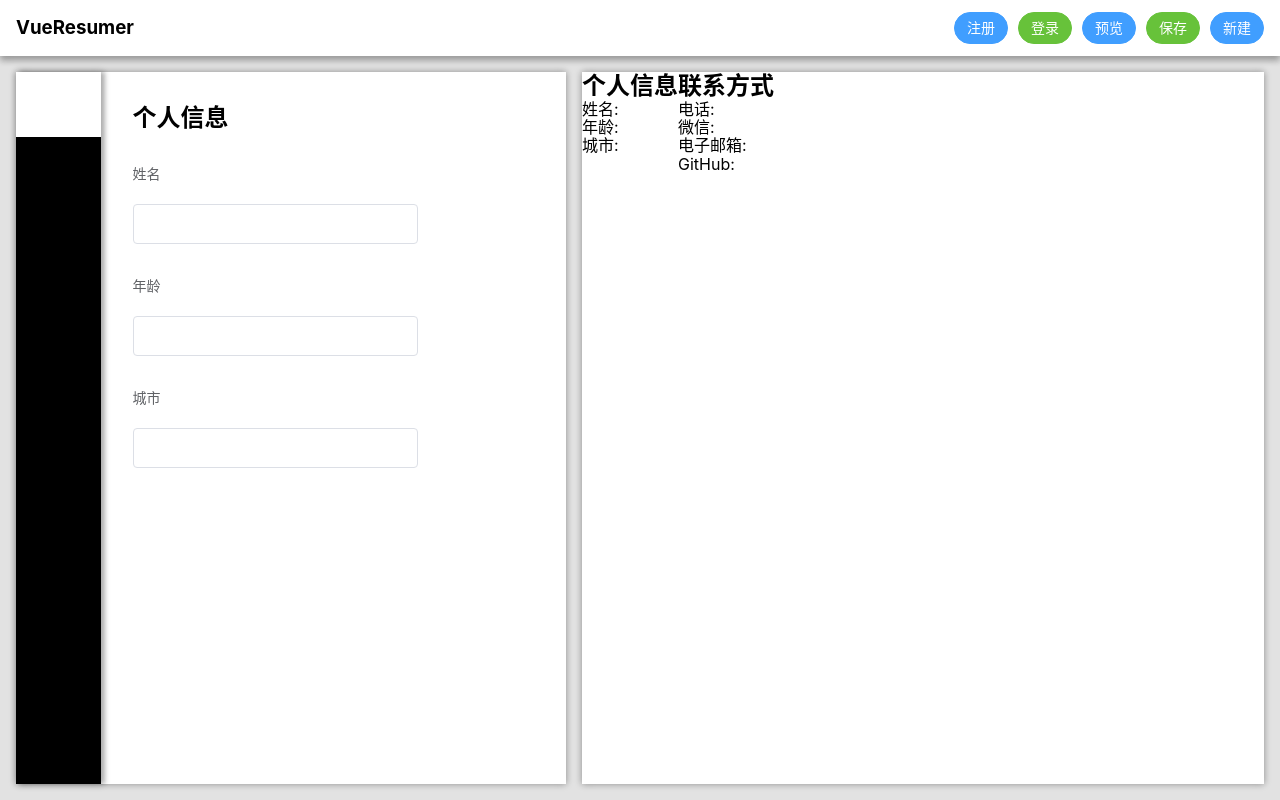
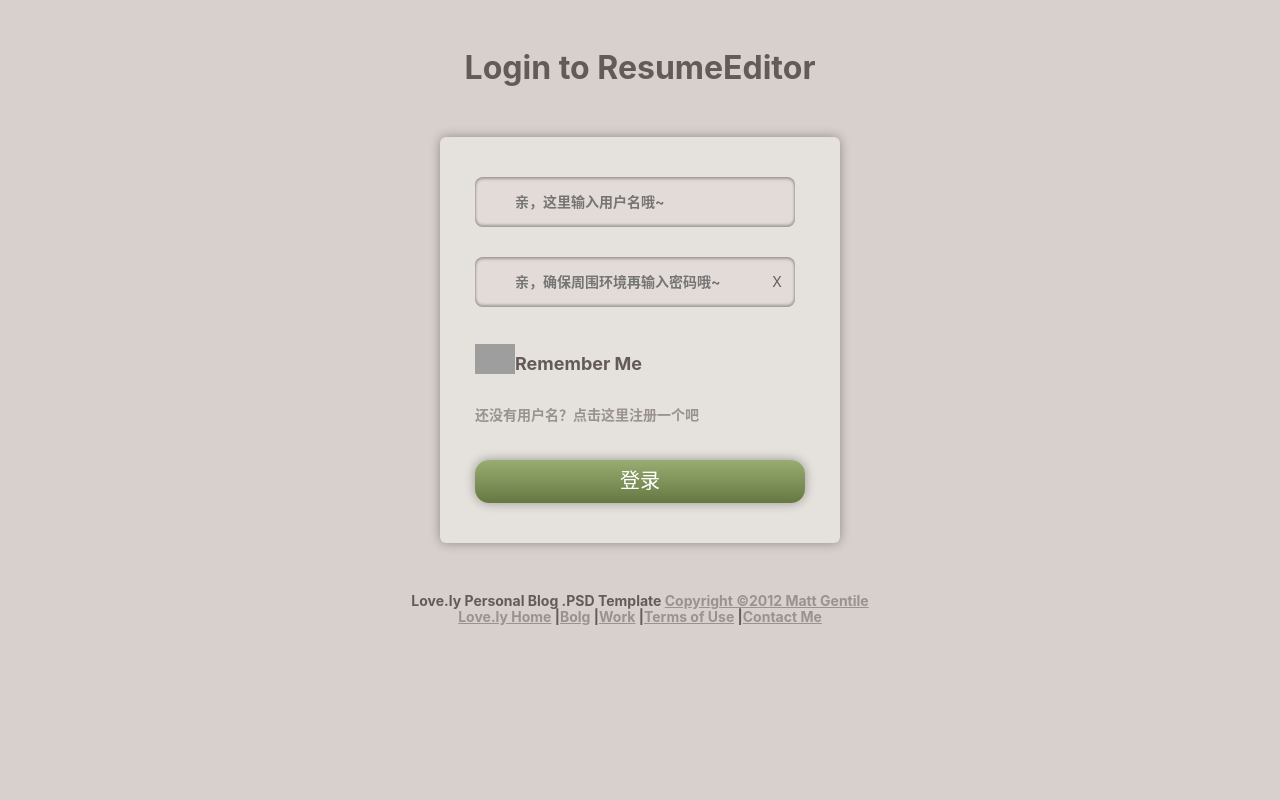
Before and after one commit to xuxin333666/ResumeEditor, a Vue app: page / in a window 1280 px wide. Built offline with nearby package versions, Linux system fonts and the light colour scheme; grey boxes are pictures that could not be loaded.

Commit message:
增加登录框html

```diff
--- a/index.html
+++ b/index.html
@@ -3,7 +3,7 @@
   <head>
     <meta charset="utf-8">
     <meta name="viewport" content="width=device-width,initial-scale=1.0">
-    <script src="//at.alicdn.com/t/font_617534_z2laa0sp35ak0529.js"></script>
+    <script src="//at.alicdn.com/t/font_617534_8sl8z3vw9afw29.js"></script>
     <title>resume</title>
   </head>
   <body>
--- a/src/App.vue
+++ b/src/App.vue
@@ -1,6 +1,7 @@
 <template>
-  <div :class="{hidden:hiddenStatus}" id="app">
-    <Topbar v-on:preview="preview" v-on:saveData="saveData" v-on:buildNew="buildNew()" class="topbar"/>
+  <div :class="{hidden:hiddenStatus,login:loginStatus}" id="app">
+    <Dialog v-on:login="loginStatus = true" class="dialog" :class="{hidden:loginStatus}"/>
+    <Topbar v-on:quitLogin="loginStatus = false" v-on:preview="hiddenStatus = true" v-on:saveData="saveData" v-on:buildNew="buildNew" class="topbar"/>
     <main>
       <Editor :resume="resume" class="editor"/>
       <Preview :resume="resume" class="preview"/>
@@ -8,8 +9,8 @@
     </main>
   </div>
 </template>
-
 <script>
+import Dialog from './components/Dialog'
 import Topbar from './components/Topbar'
 import Editor from './components/Editor'
 import Preview from './components/Preview'
@@ -18,7 +19,8 @@
   components: {
     Topbar,
     Editor,
-    Preview
+    Preview,
+    Dialog
   },
   created(){
       var myResume = {
@@ -57,14 +59,12 @@
   },
   data(){
     return {
+      loginStatus: false,
       hiddenStatus: false,
       resume: null
     }
   },
   methods: {
-    preview(){
-      this.hiddenStatus = true;
-    },
     saveData(){
       window.localStorage.setItem('myResume',JSON.stringify(this.resume));
     },
@@ -107,13 +107,12 @@
   }
 }
 </script>
-
 <style lang=scss>
 body,html,#app {
   height: 100%;
 }
 body {
-  #app.hidden {
+  #app.login.hidden {
     >.topbar,>main>.editor {
       display: none;
     }
@@ -130,7 +129,16 @@
       }
     }
   }
+  #app.login {
+    >.topbar,>main {
+      display: flex;
+    }
+  }
+  .dialog.hidden {
+    display: none;
+  }
   .topbar {
+    display: none;
     position: relative;
     z-index: 1;
     width: 100%;
@@ -138,10 +146,10 @@
     box-shadow: 0 5px 6px rgba(0, 0, 0, 0.2),0 2px 8px rgba(0, 0, 0, 0.2)
   }
   main {
-    display: flex;
+    display: none;
     height: 93%;
     padding: 16px;
-    background: #e2e2e2;
+    background: #e3dbd8;
     >.editor,.preview {
       display: flex;
       background: white;
--- a/src/assets/reset.css
+++ b/src/assets/reset.css
@@ -4,6 +4,7 @@
     list-style-type: none;
     text-decoration: none;
     box-sizing: border-box;
+    transition: all 0.3s;
 }
 *:after,*:before {
     box-sizing: border-box;
--- /dev/null
+++ b/src/components/Dialog.vue
@@ -0,0 +1,182 @@
+<template>
+    <div class="dialog">
+        <h1  class="header wrapper">Login to ResumeEditor</h1>
+        <div class="logo"></div>
+        <div class="login content wrapper">
+            <form @submit.prevent action="" method="post" >
+                <div class="username bt-input">
+                    <svg class="icon" aria-hidden="true">
+                        <use :xlink:href="`#icon-user`"></use>
+                    </svg>
+                    <input v-on:input="loginData.usernameStatus = true" v-model="loginData.username" type="text" id="username" class="username" name="username" placeholder="亲，这里输入用户名哦~">
+                    <span v-if="loginData.usernameStatus && loginData.username" @click="loginData.username = ''" class="empty">X</span>
+                </div>
+                <div class="password bt-input">
+                    <svg class="icon" aria-hidden="true">
+                        <use :xlink:href="`#icon-password`"></use>
+                    </svg>
+                    <input type="password" id="password" class="password" name="password" placeholder="亲，确保周围环境再输入密码哦~">
+                    <span class="empty">X</span>
+                </div>
+                <div class="orther">
+                    <input type="checkbox" id="rememberme" class="rememberme" name="rememberme" value="rememberme">
+                    <label for="rememberme" class="rememberme">Remember Me</label><br>
+                    <span class="linkSignIn">还没有用户名？点击这里注册一个吧</span>
+                </div>
+                <input type="submit" value="登录" @submit.prevent @click="login" class="submit">
+            </form>
+        </div>
+        <div class="signIn"></div>
+        <footer class="wrapper">
+            <p class="statement">Love.ly Personal Blog .PSD Template
+                <a href="https://baidu.com" class="copyright footerlink">Copyright ©2012 Matt Gentile</a><br>
+                <a href="" class="ad footerlink">Love.ly Home</a><span> |</span>
+                <a href="" class="ad footerlink">Bolg</a><span> |</span>
+                <a href="" class="ad footerlink">Work</a><span> |</span>
+                <a href="" class="ad footerlink">Terms of Use</a><span> |</span>
+                <a href="" class="ad footerlink">Contact Me</a>
+            </p>
+        </footer>
+    </div>
+</template>
+<script>
+export default {
+    data(){
+        return {
+            loginData: {
+                usernameStatus: false,
+                username: '',
+                password: ''
+            }
+        }
+    },
+    methods: {
+        login(){
+            this.$emit('login')
+        }
+    }
+}
+</script>
+<style lang=scss>
+.dialog {
+    height: 100%;
+    padding: .1px;
+    background: #d8d0cd;
+    .wrapper {
+        width: 400px;
+        margin: 0 auto;
+        margin-top: 50px;
+        text-align: center;
+    }
+    /* header css */
+    .header {
+        color: #635b58;
+    }
+    /* content css */
+    >.content {
+        padding-top: 10px;
+        padding-bottom: 40px;
+        background: #e5e2dd;
+        border-radius: 6px;
+        box-shadow:0 0px 10px rgba(0, 0, 0, 0.15),0 0px 12px rgba(0, 0, 0, 0.2);
+        overflow: hidden;
+    }
+    form>div {
+        margin-left: 35px;
+        margin-right: 35px;
+    }
+    svg.icon {
+        width: 20px;
+        height: 20px;
+        fill: #645e5e;
+        opacity: 0.6;
+    }
+    .bt-input {
+        margin-top: 30px;
+        padding-left: 10px;
+        font-size: 14px;
+        background: #e3dbd8;
+        box-shadow: inset 0 -2px 3px rgba(0, 0, 0, .3), inset 0 2px 3px rgba(0, 0, 0, 0.3);
+        width: 320px;
+        height: 50px;
+        text-align: left;
+        border-radius: 8px;
+        display: flex;
+        align-items: center;
+    }
+    .bt-input>input {
+        margin-left: 10px;
+        width: 83%;
+        height: 80%;
+        border: none;
+        outline: none;
+        background: #e3dbd8;
+        color: #645e5e;
+        font-weight: bold;
+    }
+    .bt-input>.empty {
+        color: #645e5e;
+        cursor: pointer;
+    }
+    .orther {
+        margin-top: 30px;
+        text-align: left;
+        line-height: 50px;
+    }
+    .orther>.rememberme {
+        font-size: 18px;
+        font-weight: bold;
+        vertical-align: middle;
+        color: #635b58;
+    }
+    #rememberme {
+        -webkit-appearance: none;
+        width: 40px;
+        height: 40px;
+        background: url('http://p6o0v7chj.bkt.clouddn.com/%E6%9C%AA%E7%82%B9%E9%80%89-%E5%9C%86%E5%BD%A2%E9%80%89%E6%A1%86.png') no-repeat;
+        background-size: contain;
+        outline: none;
+    }
+    #rememberme:checked {
+        background: url('http://p6o0v7chj.bkt.clouddn.com/%E7%82%B9%E9%80%89-%E5%9C%86%E5%BD%A2%E9%80%89%E6%A1%86.png') no-repeat;
+        background-size: contain;
+    }
+    .orther>.linkSignIn {
+        font-size: 14px;
+        color: #9a928f;
+        font-weight: bold;
+        cursor: pointer;
+    }
+    .submit {
+        margin-top: 20px;
+        width: 330px;
+        padding: 10px 0;
+        display: inline-block;
+        vertical-align: middle;
+        cursor: pointer;
+        outline: none;
+        border: none;
+        box-shadow:0 0px 10px rgba(0, 0, 0, 0.15),0 0px 12px rgba(0, 0, 0, 0.2);
+        border-radius: 14px;
+        font-size: 20px;
+        color: white;
+        background: linear-gradient(#98ad71, #657843);
+    }
+    .submit:hover {
+        opacity: 0.85;
+    }
+    footer.wrapper {
+        width: 460px;
+        margin-left: auto;
+        margin-right: auto;
+        font-size: 14px;
+        font-weight: bold;
+        color: #635b58;
+    }
+    .footerlink {
+        color: #9a928f;
+        text-decoration: underline;
+    }
+}
+
+</style>
--- a/src/components/Topbar.vue
+++ b/src/components/Topbar.vue
@@ -3,7 +3,7 @@
     <h3 class="logo">VueResumer</h3>
     <div class="headButton">
       <el-button type="primary" round>注册</el-button>
-      <el-button type="success" round>登录</el-button>
+      <el-button @click="quitLogin()" type="success" round>登出</el-button>
       <el-button @click="preview()" type="primary" round>预览</el-button>
       <el-button @click="saveData()" type="success" round>保存</el-button>
       <el-button @click="buildNew()" type="primary" round>新建</el-button>
@@ -14,6 +14,9 @@
 <script>
 export default {
   methods:{
+    quitLogin(){
+      this.$emit('quitLogin')
+    },
     preview(){
       this.$emit('preview');
     },
```
Also changed, not shown: src/assets/未点选-圆形选框.png (added), src/assets/点选-圆形选框.png (added).
